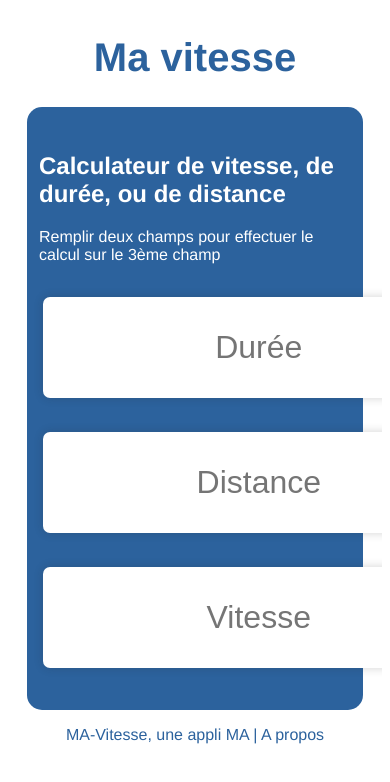
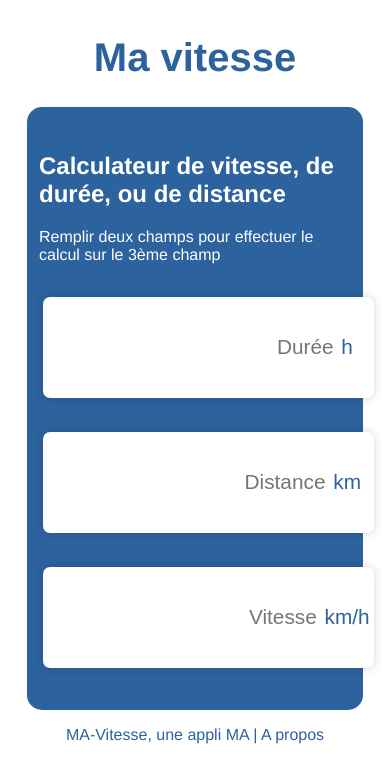
Before and after one commit to ArthurBri/ma-vitesse, a Vue app: page / in a window 390 px wide. Shown: the top 782 px of the page. Built offline with nearby package versions, Linux system fonts and the light colour scheme.

Commit message:
design improvements : displaying units apart, zoom effect on calculated field...

```diff
--- a/src/App.vue
+++ b/src/App.vue
@@ -8,11 +8,11 @@
             <p>Remplir deux champs pour effectuer le calcul sur le 3ème champ</p>
             <div class="wrapper">
                 <div :class="calculatedField === 'duration' ? 'calculated noselect-nodrag' : ''"
-                     @click="this.$refs.duration.focus()" class="box duration">
+                     class="box duration">
                     <input :disabled="calculatedField === 'duration'" @keyup="checkFields" id="duration"
                            onblur="this.placeholder = 'Durée'" onfocus="this.placeholder = ''"
-                           placeholder="Durée"
-                           v-model="duration"/>
+                           autocomplete="off" placeholder="Durée" v-model="duration"/>
+                    <span>h</span>
                 </div>
                 <div class="subbox-distance">
                     <div :class="calculatedField === 'distance' ? 'calculated noselect-nodrag' : ''"
@@ -20,35 +20,27 @@
                          class="box distance">
                         <input :disabled="calculatedField === 'distance'" @keyup="checkFields" name="distance"
                                onblur="this.placeholder = 'Distance'" onfocus="this.placeholder = ''"
-                               placeholder="Distance"
-                               v-model="distance"/>
+                               autocomplete="off" placeholder="Distance" v-model="distance"/>
+                        <span>km</span>
                     </div>
-                    <div class="preset">
-                        <span v-if="showDistanceType === true && calculatedField !== 'speed'">Distances officielles :</span>
                         <label>
                             <select v-model="presetDistances" v-show="showDistanceType">
-                                <option disabled value="">Choisissez</option>
+                                <option disabled value="">Distances officielles</option>
                                 <option>Marathon</option>
                                 <option>Semi-Marathon</option>
                                 <option>10km</option>
                             </select>
                         </label>
-                    </div>
                 </div>
                 <div :class="calculatedField === 'speed' ? 'calculated noselect-nodrag' : ''" class="box speed"
-                     v-if="speedFormat === 'speed'"
                      v-on:dblclick="changeSpeedFormat">
-                    <input :disabled="calculatedField === 'speed'" @keyup="checkFields" name="speed"
+                    <input v-if="speedFormat === 'speed'" :disabled="calculatedField === 'speed'" @keyup="checkFields" name="speed"
                            onblur="this.placeholder = 'Vitesse'" onfocus="this.placeholder = ''"
-                           placeholder="Vitesse"
-                           v-model="speed"/>
-                </div>
-                <div :class="calculatedField === 'speed' ? 'calculated noselect-nodrag' : ''" class="box speed"
-                     v-if="speedFormat === 'pace'"
-                     v-on:dblclick="changeSpeedFormat">
-                    <input :disabled="calculatedField === 'pace'" @keyup="checkFields" name="speed"
-                           onblur="this.placeholder = 'Rythme'" onfocus="this.placeholder = ''" placeholder="Rythme"
-                           v-model="pace"/>
+                           autocomplete="off" placeholder="Vitesse" v-model="speed"/>
+                    <input v-if="speedFormat === 'pace'" :disabled="calculatedField === 'pace'" @keyup="checkFields" name="speed"
+                           onblur="this.placeholder = 'Rythme'" onfocus="this.placeholder = ''"
+                           autocomplete="off" placeholder="Rythme" v-model="pace"/>
+                    <span>{{ speedDisplayedFormat }}</span>
                 </div>
             </div>
         </div>
@@ -60,10 +52,8 @@
     import Footer from '@/components/Footer'
     // TODO : durée : possibilité d'écriture des formats en (XXhXXmXXs --> OK) ou XX:XX:XX
     // TODO : autoriser seulement deux ":" dans la durée, OU un "m", un "h", un "s"
-    // TODO : fixer affichage des distance officielles
-    // TODO : placer l'affichage des distances officielles en dessous
     // TODO : afficher un icone pour les 3 champs, ou le nom du change en haut / au dessus de la box
-    // TODO : remove autocomplete des champs
+    // TODO : calculer par "pace"
 
     export default {
         name: 'app',
@@ -77,6 +67,7 @@
                 speed: '',
                 pace: '',
                 speedFormat: 'speed',
+                speedDisplayedFormat: 'km/h',
                 calculatedField: ''
             };
         },
@@ -86,7 +77,7 @@
                     this.calculatedField = 'speed';
                     this.speed = (this.formatDistance(this.distance) / this.formatDuration(this.duration))
                         .toFixed(3)
-                        .replace(/\.?0+$/, '') + " km/h"
+                        .replace(/\.?0+$/, '')
                 } else if (this.distance !== '' && this.speed !== '' && (this.duration === '' || this.calculatedField === 'duration')) {
                     this.calculatedField = 'duration';
                     this.duration = this.prettyDuration((this.formatDistance(this.distance) / this.formatSpeed(this.speed))
@@ -96,7 +87,7 @@
                     this.calculatedField = 'distance';
                     this.distance = (this.formatSpeed(this.speed) * this.formatDuration(this.duration))
                         .toFixed(3)
-                        .replace(/\.?0+$/, '') + " km"
+                        .replace(/\.?0+$/, '')
                 } else {
                     this.calculatedField = ''
                 }
@@ -142,8 +133,10 @@
                 if (this.calculatedField === 'speed') {
                     if (this.speedFormat === 'speed') {
                         this.speedFormat = 'pace';
+                        this.speedDisplayedFormat = 'min/km';
                     } else {
                         this.speedFormat = 'speed';
+                        this.speedDisplayedFormat = 'km/h';
                     }
                 }
             }
@@ -187,7 +180,7 @@
                     let speedToPace = this.speed.replace('km/h', '');
                     let minutes = ((1 / speedToPace) * 60) | 0;
                     let seconds = (((1 / speedToPace) * 60) % 1) * 60 | 0;
-                    this.pace = minutes + ':' + seconds + ' min/km'
+                    this.pace = minutes + ':' + seconds
                 }
             },
             presetDistances: function () {
@@ -238,7 +231,7 @@
         .wrapper {
             display: flex;
             flex-flow: column wrap;
-            justify-content: center;
+            justify-content: space-between;
 
         }
     }
@@ -256,19 +249,20 @@
 
     .box {
         border-radius: 7px;
-        min-width: 18vw;
         height: 10vh;
         box-shadow: 0 0 10px rgba(33, 33, 33, .2);
         background-color: white;
         margin: 2vh 1vw 2vh 1vw;
         padding: 1vh 1vw 1vh 1vw;
-        color: #ECBE7A;
+        color: #2C629D;
+        font-size: 1.3em;
         transition: box-shadow .1s;
         display: flex;
         align-items: center;
+        justify-content: center;
     }
 
-    .box:hover {
+    .box:hover(:not(calculated)) {
         box-shadow: 0 5px 10px rgba(0, 0, 0, 0.19), 0 6px 6px rgba(0, 0, 0, 0.23);
     }
 
@@ -301,12 +295,17 @@
 
     .calculated {
         box-shadow: 0 8px 15px darkolivegreen, 0 6px 6px rgba(0, 0, 0, 0.23);
+        background-color: lightgreen;
+        animation: scale-up 0.2s forwards, scale-out 0.5s;
+        font-size:1.4em;
+        color:white;
     }
 
     input {
         background-color: rgba(0, 0, 0, 0.0);
-        font-size: 2em;
-        text-align: center;
+        font-size: 1em;
+        text-align: right;
+        padding-right: 2vw;
         border: none;
     }
 
@@ -314,8 +313,25 @@
         outline: none;
     }
 
-    .preset {
-        flex-direction: column;
+    select {
+        background-color: rgba(0, 0, 0, 0.0);
+        border: none;
+
+        font-size: 1em;
+        color: white;
+        -webkit-appearance: none;
+        -moz-appearance: none;
+        text-indent: 1px;
+        text-overflow: '';
+
+        > option {
+            color: #2C629D;
+            text-align: center;
+        }
+    }
+
+    select:focus {
+        outline: none;
     }
 
     .noselect-nodrag {
@@ -339,4 +355,14 @@
         font-size: 2.5em;
         text-align: center;
     }
+
+    @keyframes scale-up {
+        from { transform: scale(1.0); }
+        to { transform: scale(1.1);}
+    }
+
+    @keyframes scale-down {
+        from { transform: scale(1.1); }
+        to { transform: scale(1.0);}
+    }
 </style>
```
